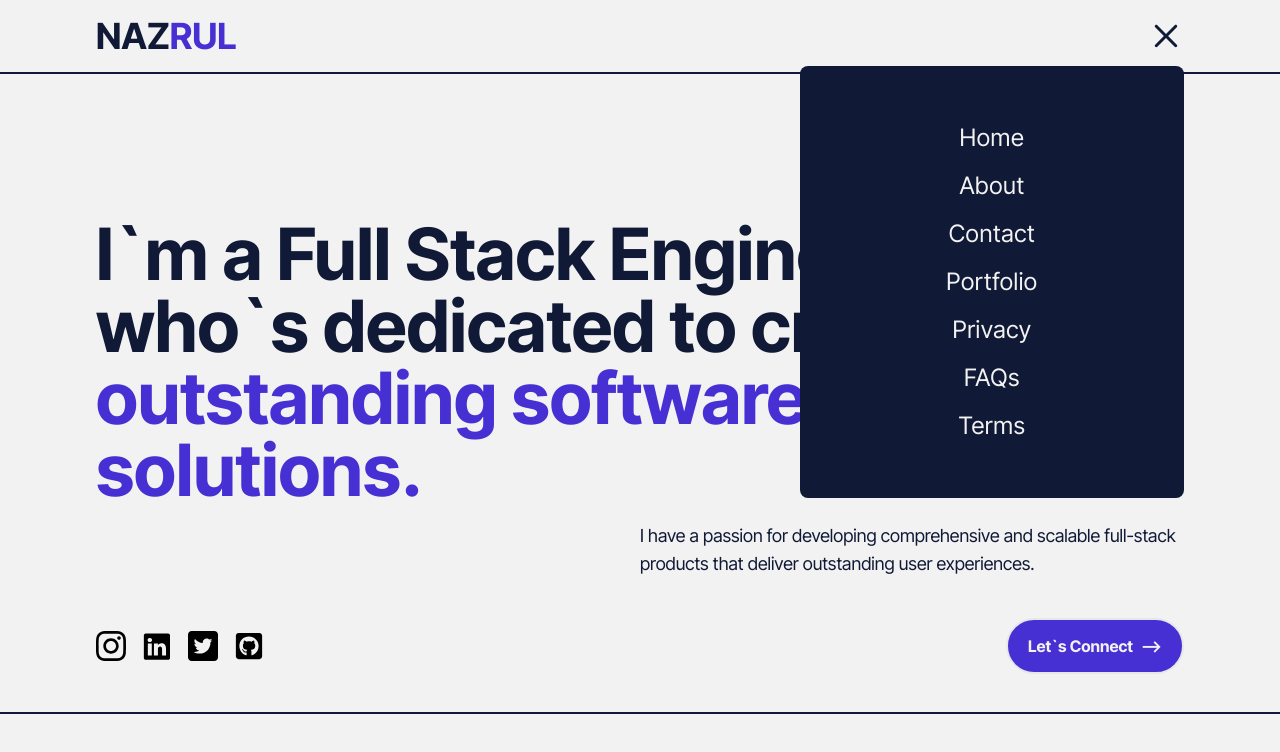
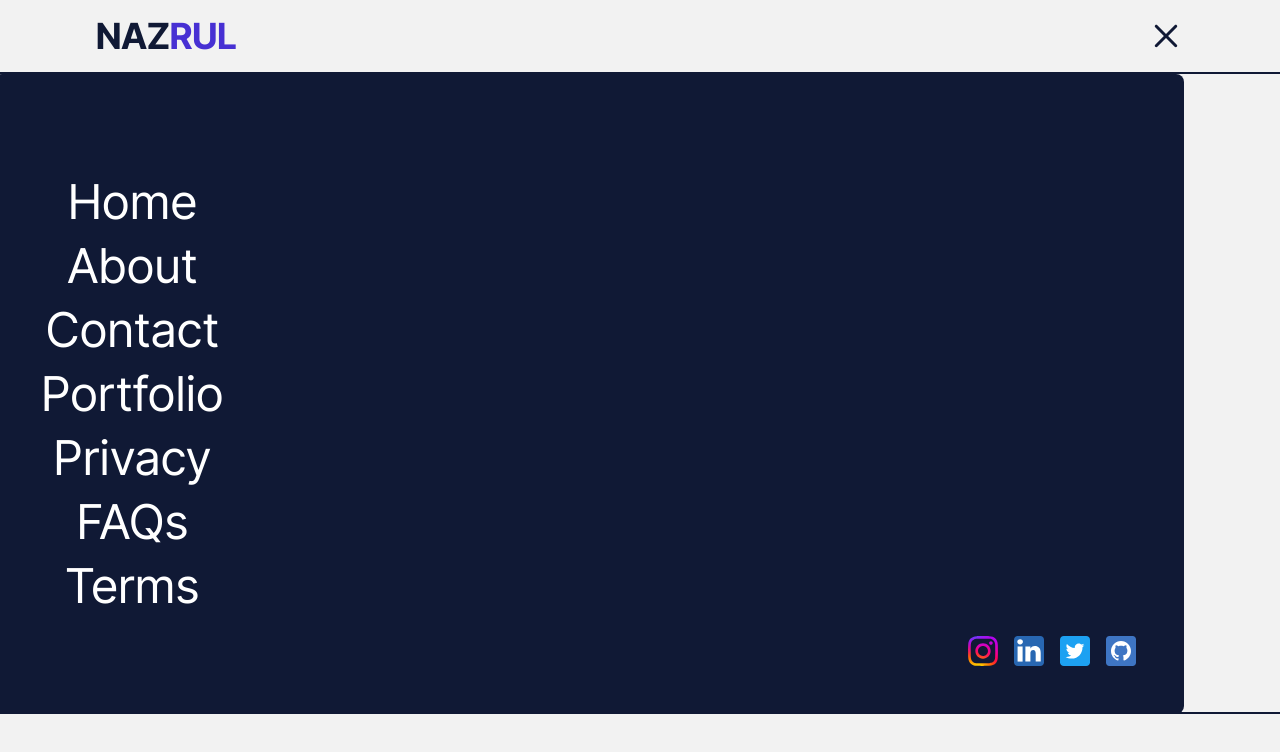
Before and after one commit to nazrulislambhat/nazrulOLDCodebase, a Next.js app: page / in a window 1280 px wide. Both pictures are taken after a click on the button 1166 px from the left and 36 px from the top of the page. Shown: the top 752 px of the page. Built offline with nearby package versions, Linux system fonts and the light colour scheme.

Commit message:
About Component

```diff
--- a/components/nav.tsx
+++ b/components/nav.tsx
@@ -3,6 +3,11 @@ import Link from 'next/link';
 import { useState } from 'react';
 import { CgMenuRight, CgClose } from 'react-icons/cg';
 import { Inter_Tight } from 'next/font/google';
+import Image from 'next/image';
+import linkedinColorIcon from '../public/linkedin-color.svg';
+import instagramColorIcon from '../public/instagram-color.svg';
+import githubColorIcon from '../public/github-color.svg';
+import twitterColorIcon from '../public/twitter-color.svg';
 const inter = Inter_Tight({ subsets: ['latin'] });
 
 export default function Navigation() {
@@ -20,35 +25,81 @@ export default function Navigation() {
       >
         {menuOpen ? <CgClose /> : <CgMenuRight />}
       </button>
-
       {menuOpen && (
         <div
-          className={`${inter.className} bg-terinary absolute right-0 top-12 w-96 h-fit bg-lighterGrey rounded-lg  overflow-y-hidden overflow-x-hidden z-10`}
+          className={`${inter.className} flex justify-center xl:justify-start bg-terinary absolute right-0 top-14 w-[93vw] h-[80vh] bg-lighterGrey rounded-lg  overflow-y-hidden overflow-x-hidden z-10`}
         >
-          <ul className="flex flex-col text-base md:text-2xl xl:text-2xl 2xl:text-2xl  items-center justify-center z-10 text-background px-auto py-12">
-            <li className="hover:text-terinary hover:bg-background tracking-wide  w-[100%] flex justify-center items-center  cursor-pointer py-2 active:text-red">
+          <ul className="relative overflow-hidden xl:left-12 justify-center  flex flex-col text-2xl md:text-3xl lg:text-4xl xl:text-5xl z-10 text-white px-auto py-12">
+            <li className="hover:text-secondary hover:underline tracking-wide  w-[100%] flex justify-center items-center  cursor-pointer py-2 active:text-red">
               <Link href="/">Home</Link>
             </li>
-            <li className="hover:text-terinary hover:bg-background tracking-wide  w-[100%] flex justify-center items-center  cursor-pointer py-2 active:text-red">
+            <li className="hover:text-secondary hover:underline tracking-wide  w-[100%] flex justify-center items-center  cursor-pointer py-2 active:text-red">
               <Link href="/about">About</Link>
             </li>
-            <li className="hover:text-terinary hover:bg-background tracking-wide  w-[100%] flex justify-center items-center  cursor-pointer py-2 active:text-red">
+            <li className="hover:text-secondary hover:underline tracking-wide  w-[100%] flex justify-center items-center  cursor-pointer py-2 active:text-red">
               <Link href="/contact">Contact</Link>
             </li>
-            <li className="hover:text-terinary hover:bg-background tracking-wide  w-[100%] flex justify-center items-center  cursor-pointer py-2 active:text-red">
+            <li className="hover:text-secondary hover:underline tracking-wide  w-[100%] flex justify-center items-center  cursor-pointer py-2 active:text-red">
               <Link href="/portfolio">Portfolio</Link>
             </li>
-            <li className="hover:text-terinary hover:bg-background tracking-wide  w-[100%] flex justify-center items-center  cursor-pointer py-2 active:text-red">
+            <li className="hover:text-secondary  hover:underline tracking-wide  w-[100%] flex justify-center items-center  cursor-pointer py-2 active:text-red">
               <Link href="/privacy">Privacy</Link>
             </li>
-            <li className="hover:text-terinary hover:bg-background tracking-wide  w-[100%] flex justify-center items-center  cursor-pointer py-2 active:text-red">
+            <li className="hover:text-secondary hover:underline tracking-wide  w-[100%] flex justify-center items-center  cursor-pointer py-2 active:text-red">
               <Link href="/faqs">FAQs</Link>
             </li>
-
-            <li className="hover:text-terinary hover:bg-background tracking-wide  w-[100%] flex justify-center items-center  cursor-pointer py-2 active:text-red">
+            <li className="hover:text-secondary hover:underline tracking-wide  w-[100%] flex justify-center items-center  cursor-pointer py-2 active:text-red">
               <Link href="/terms">Terms</Link>
             </li>
           </ul>
+          <div className="social-links-cta absolute flex items-center  mt-4 justify-between xl:right-12 bottom-12 ">
+            <ul className="flex gap-4">
+              <li>
+                <Link href="https://instagram.com/nazrulislambhat">
+                  <Image
+                    src={instagramColorIcon}
+                    alt="logo"
+                    width={512}
+                    height={512}
+                    className="cursor-pointer w-[30px] h-[30px] hover:scale-110"
+                  />
+                </Link>
+              </li>
+              <li>
+                <Link href="https://linkedin.com/in/nazrulislambhat">
+                  <Image
+                    src={linkedinColorIcon}
+                    alt="logo"
+                    width={512}
+                    height={512}
+                    className="cursor-pointer w-[30px] h-[30px] hover:scale-110"
+                  />
+                </Link>
+              </li>
+              <li>
+                <Link href="https://twitter.com/nazrulislambhat">
+                  <Image
+                    src={twitterColorIcon}
+                    alt="logo"
+                    width={512}
+                    height={512}
+                    className="cursor-pointer w-[30px] h-[30px] hover:scale-110"
+                  />
+                </Link>
+              </li>
+              <li>
+                <Link href="https://github.com/nazrulislambhat">
+                  <Image
+                    src={githubColorIcon}
+                    alt="logo"
+                    width={512}
+                    height={512}
+                    className="cursor-pointer w-[30px] h-[30px] hover:scale-110"
+                  />
+                </Link>
+              </li>
+            </ul>
+          </div>
         </div>
       )}
     </div>
```
